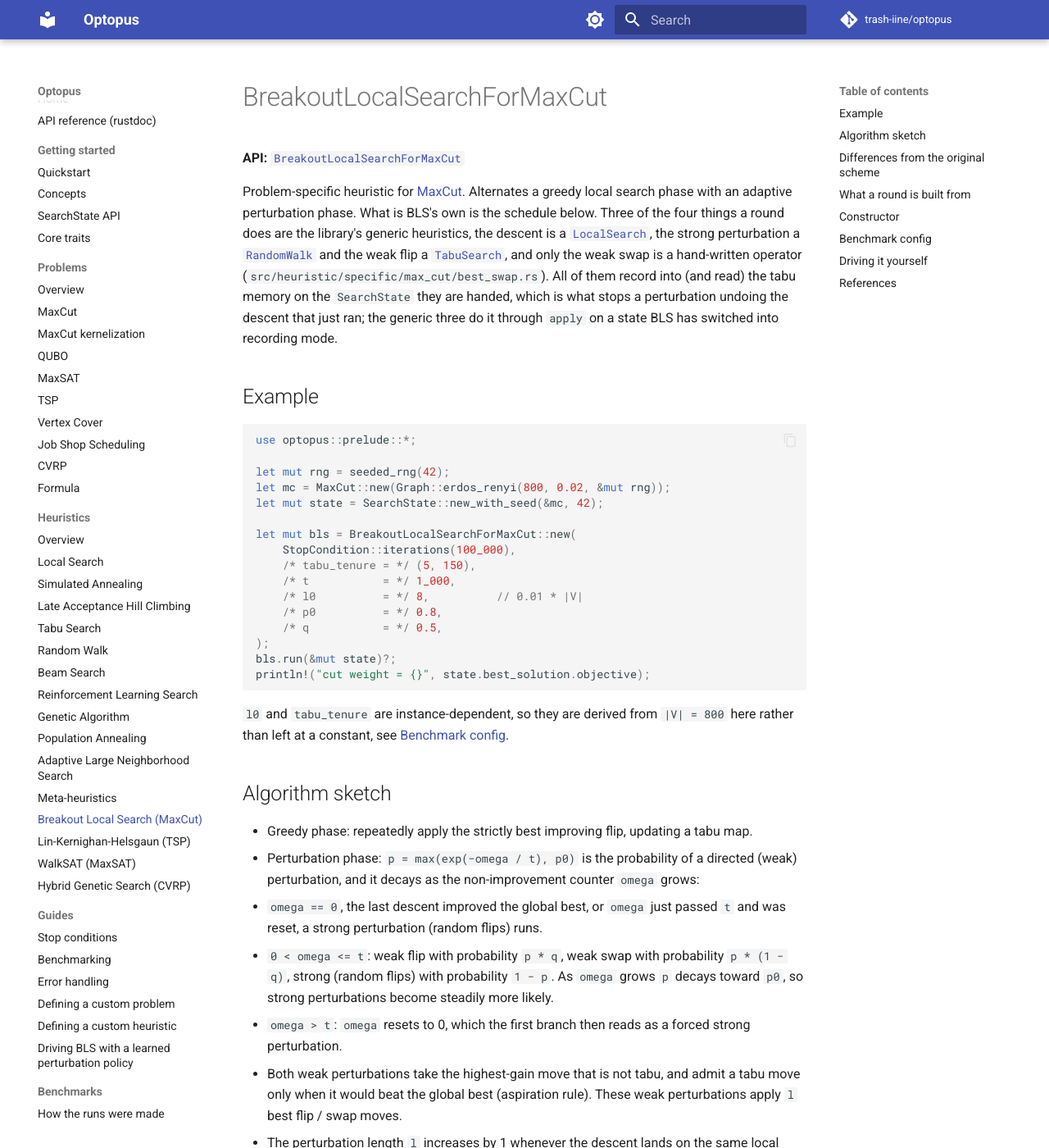
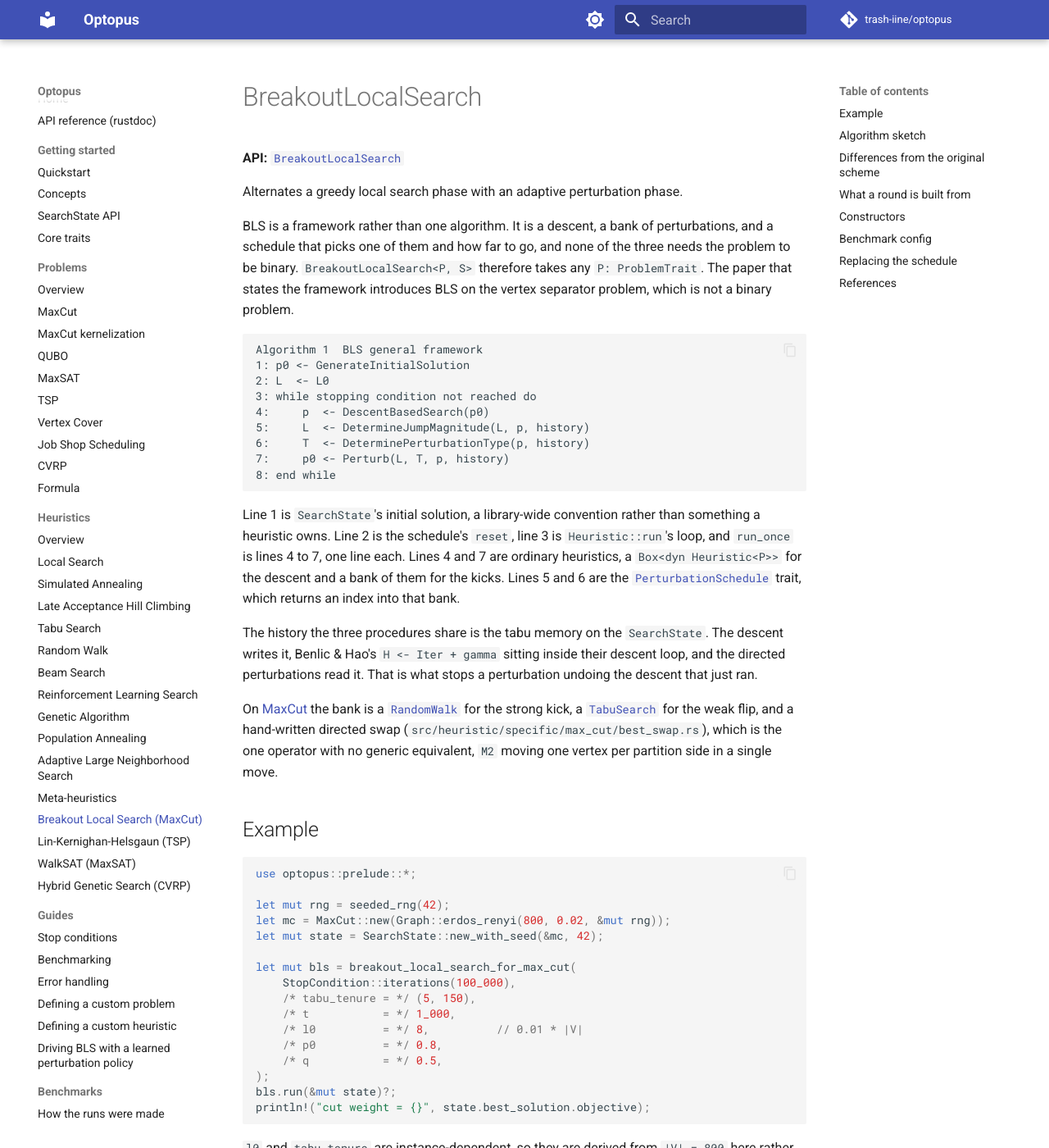
Before and after one commit to trash-iine/optopus, an MkDocs documentation site: the page built from docs/heuristics/breakout_local_search.md, in a window 1280 px wide and 1400 px high. Shown: the whole window at 82% size. Built offline with MkDocs 1.6.1 and Material for MkDocs 9.7.7, drawn with Linux system fonts in a browser that asks for light colours; comment, search, counter and statistics services are not loaded; some of the changed text lies outside the part shown.

Commit message:
DOCS: Breakout Local Search as the framework it is, and what the four generalizations cost
The page opens with Algorithm 1 and the map from each line to what runs it,
then says what MaxCut fills the perturbation bank with. "Driving it yourself"
becomes "Replacing the schedule", which is now two routes: implement
`PerturbationSchedule` and keep the framework's loop, or step the halves under a
schedule slot of `()` that the type refuses to run.

`decisions/0015` records what all four generalizations in this stack cost at run
time, and the one place a trait boundary was not free.

Claude-Session: https://claude.ai/code/session_013RUmiNVc5VHA4hDhJS2PgH

````diff
--- a/docs/heuristics/breakout_local_search.md
+++ b/docs/heuristics/breakout_local_search.md
@@ -1,17 +1,45 @@
-# BreakoutLocalSearchForMaxCut
+# BreakoutLocalSearch
 
-**API:** [`BreakoutLocalSearchForMaxCut`](../api/optopus/heuristic/struct.BreakoutLocalSearchForMaxCut.html)
+**API:** [`BreakoutLocalSearch`](../api/optopus/heuristic/struct.BreakoutLocalSearch.html)
 
-Problem-specific heuristic for [MaxCut](../problems/max_cut.md). Alternates a
-greedy local search phase with an adaptive perturbation phase. What is BLS's own
-is the schedule below. Three of the four things a round does are the library's
-generic heuristics, the descent is a [`LocalSearch`](local_search.md), the
-strong perturbation a [`RandomWalk`](random_walk.md) and the weak flip a
-[`TabuSearch`](tabu_search.md), and only the weak swap is a hand-written
-operator (`src/heuristic/specific/max_cut/best_swap.rs`). All of them record
-into (and read) the tabu memory on the `SearchState` they are handed, which is
-what stops a perturbation undoing the descent that just ran; the generic three
-do it through `apply` on a state BLS has switched into recording mode.
+Alternates a greedy local search phase with an adaptive perturbation phase.
+
+BLS is a framework rather than one algorithm. It is a descent, a bank of
+perturbations, and a schedule that picks one of them and how far to go, and none
+of the three needs the problem to be binary. `BreakoutLocalSearch<P, S>`
+therefore takes any `P: ProblemTrait`. The paper that states the framework
+introduces BLS on the vertex separator problem, which is not a binary problem.
+
+```text
+Algorithm 1  BLS general framework
+1: p0 <- GenerateInitialSolution
+2: L  <- L0
+3: while stopping condition not reached do
+4:     p  <- DescentBasedSearch(p0)
+5:     L  <- DetermineJumpMagnitude(L, p, history)
+6:     T  <- DeterminePerturbationType(p, history)
+7:     p0 <- Perturb(L, T, p, history)
+8: end while
+```
+
+Line 1 is `SearchState`'s initial solution, a library-wide convention rather
+than something a heuristic owns. Line 2 is the schedule's `reset`, line 3 is
+`Heuristic::run`'s loop, and `run_once` is lines 4 to 7, one line each. Lines 4
+and 7 are ordinary heuristics, a `Box<dyn Heuristic<P>>` for the descent and a
+bank of them for the kicks. Lines 5 and 6 are the
+[`PerturbationSchedule`](../api/optopus/heuristic/trait.PerturbationSchedule.html)
+trait, which returns an index into that bank.
+
+The history the three procedures share is the tabu memory on the
+`SearchState`. The descent writes it, Benlic & Hao's `H <- Iter + gamma` sitting
+inside their descent loop, and the directed perturbations read it. That is what
+stops a perturbation undoing the descent that just ran.
+
+On [MaxCut](../problems/max_cut.md) the bank is a [`RandomWalk`](random_walk.md)
+for the strong kick, a [`TabuSearch`](tabu_search.md) for the weak flip, and a
+hand-written directed swap (`src/heuristic/specific/max_cut/best_swap.rs`),
+which is the one operator with no generic equivalent, `M2` moving one vertex per
+partition side in a single move.
 
 ## Example
 
@@ -22,7 +50,7 @@ let mut rng = seeded_rng(42);
 let mc = MaxCut::new(Graph::erdos_renyi(800, 0.02, &mut rng));
 let mut state = SearchState::new_with_seed(&mc, 42);
 
-let mut bls = BreakoutLocalSearchForMaxCut::new(
+let mut bls = breakout_local_search_for_max_cut(
     StopCondition::iterations(100_000),
     /* tabu_tenure = */ (5, 150),
     /* t           = */ 1_000,
@@ -98,18 +126,38 @@ per partition side in a single move and a pair of one-step searches cannot
 express that. A side with nothing eligible would otherwise leave the other
 vertex moved on its own.
 
-## Constructor
+## Constructors
+
+MaxCut has a builder that fills the bank and applies the paper's reading of the
+tenure:
 
 ```rust
-BreakoutLocalSearchForMaxCut::new(
+breakout_local_search_for_max_cut(
     stop_condition: StopCondition,
     tabu_tenure: (u64, u64),
     t: u64,
     l0: u64,
     p0: f64,
     q: f64,
+) -> BreakoutLocalSearchForMaxCut
+```
+
+Another problem builds one directly, supplying its own descent, bank and
+schedule:
+
+```rust
+BreakoutLocalSearch::new(
+    stop_condition: StopCondition,
+    tabu_tenure: (u64, u64),
+    descent: Box<dyn Heuristic<P>>,
+    perturbations: Vec<Box<dyn Heuristic<P>>>,
+    schedule: S,
 ) -> Self
 ```
+
+`AdaptivePerturbation` indexes three perturbations, one random and two directed,
+which is the shape Benlic & Hao's rule chooses between. A schedule of your own
+may use any number.
 
 | Parameter | Meaning |
 |---|---|
@@ -120,8 +168,9 @@ BreakoutLocalSearchForMaxCut::new(
 | `q` | fraction of weak perturbations using flip (vs. swap) |
 
 `clear()` resets the schedule (`omega` to 0, `l` to `l0`, the remembered local
-optimum dropped). The tabu are not its to clear, because they belong to the
-`SearchState`. But the tabu is cleared in a sub-run clone.
+optimum dropped) and clears the descent and the bank. The prohibitions are not
+its to clear, since they belong to the `SearchState`, and a sub-run clone starts
+with an empty tabu memory anyway.
 The remembered local optimum is dropped rather than kept because the same
 schedule may be reused on a different instance, a meta-heuristic that rebuilds
 its sub-problem every round does exactly that.
@@ -145,17 +194,27 @@ moves. This is the one kind that doubles the key, the same range under
 [`TabuSearch`](tabu_search.md) prohibits for half as long, so tuned values do
 not transfer between them.
 
-## Driving it yourself
+## Replacing the schedule
 
-The round is also reachable in halves, for a caller that wants to keep the
-descent and the operators but replace the schedule:
+There are two routes, and which fits depends on whether your rule is Algorithm
+1's two decision procedures or something that has to act between them.
+
+Implement `PerturbationSchedule<P>` and hand it to `BreakoutLocalSearch::new`.
+You keep the framework's loop and `Heuristic`; what you replace is lines 5 and
+6.
+
+Or drive the round in halves yourself:
 
 - `descend(state)`, the greedy descent, writing the prohibitions the kick reads.
-- `kick(state, perturbation, l)`, one [`MaxCutPerturbation`](../api/optopus/heuristic/enum.MaxCutPerturbation.html)
-  of length `l`, followed by the round's single `update_best`.
-- `externally_driven(stop_condition, tabu_tenure)`, the constructor for that
-  use, taking the tenure literally: the `2γ` doubling above belongs to the
-  paper's schedule, which such a caller replaces.
+- `kick(state, perturbation, l)`, `l` moves of the bank entry at index
+  `perturbation`, followed by the round's single `update_best`. On MaxCut,
+  [`MaxCutPerturbation`](../api/optopus/heuristic/enum.MaxCutPerturbation.html)
+  names those indices.
+- `externally_driven_bls_for_max_cut(stop_condition, tabu_tenure)`, the builder
+  for that use. It takes the tenure literally, since the `2γ` doubling above
+  belongs to the paper's schedule, which such a caller replaces. Its schedule
+  slot is `()`, which does not implement `PerturbationSchedule`, so the result
+  is not a `Heuristic` and `run_once` cannot be reached.
 
 `run_once` is exactly `descend` + the schedule + `kick`.
 [Driving BLS with a learned perturbation policy](../guide/learned_perturbation.md)
````
Also changed, not shown: decisions/0015-generalizing-a-heuristic-costs-nothing-except-where-a-trait-repeats-work.md (added, +57 -0 lines), decisions/README.md (+1 -0 lines), docs/guide/benchmarking.md (+1 -1 lines), docs/guide/learned_perturbation.md (+3 -3 lines), docs/heuristics/README.md (+1 -1 lines).
